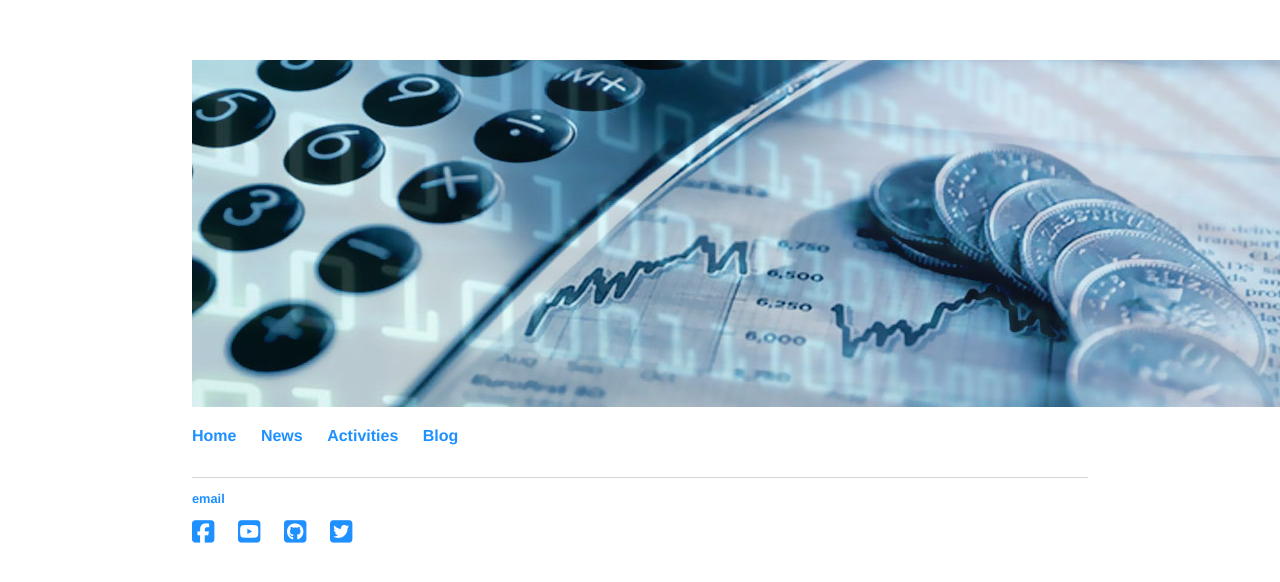
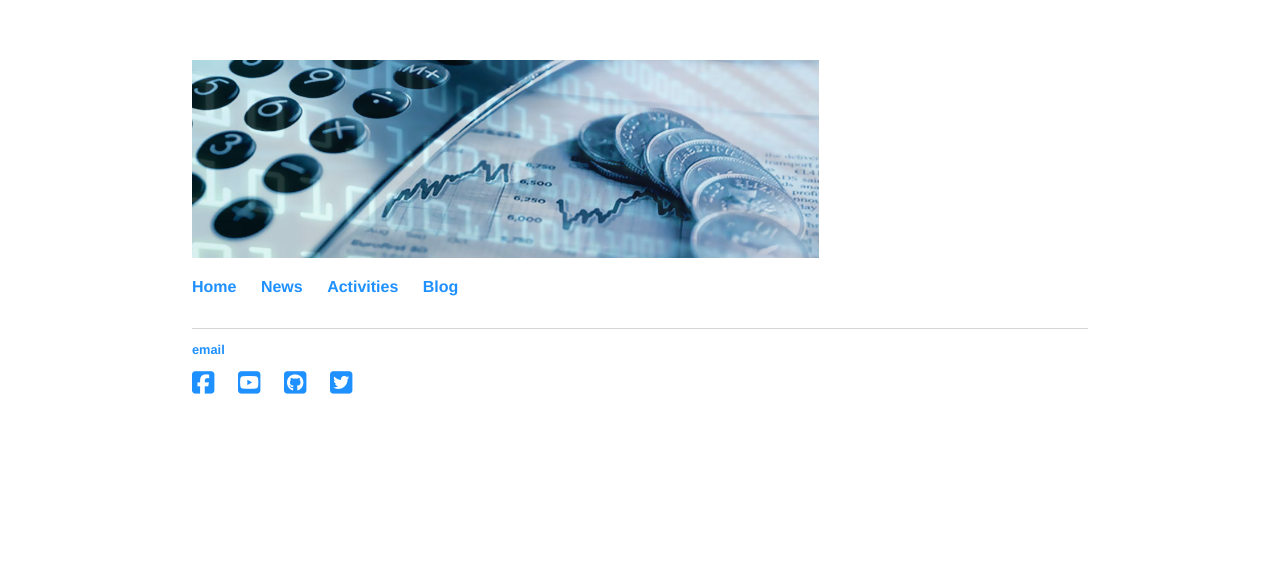
Before and after one commit to pedrocostaferreira/pedrocostaferreira.github.io, a Jekyll site: the page built from index.html, in a window 1280 px wide. Shown: the top 582 px of the page. Built offline with Jekyll 4.4.1, drawn with Linux system fonts in a browser that asks for light colours; nearby versions of some CDN libraries; library files that are not in the unit come from our copies.

Commit message:
Update default.html

```diff
--- a/_layouts/default.html
+++ b/_layouts/default.html
@@ -15,7 +15,7 @@
 
 			<nav>
 	    		<div id="center">
-      			<img src="/images/banner_site_pedro.jpg" />
+      			<img src="/images/banner_site_pedro.jpg"  height=auto width=70% />
     			</div>
 
 	    		<ul>
```
